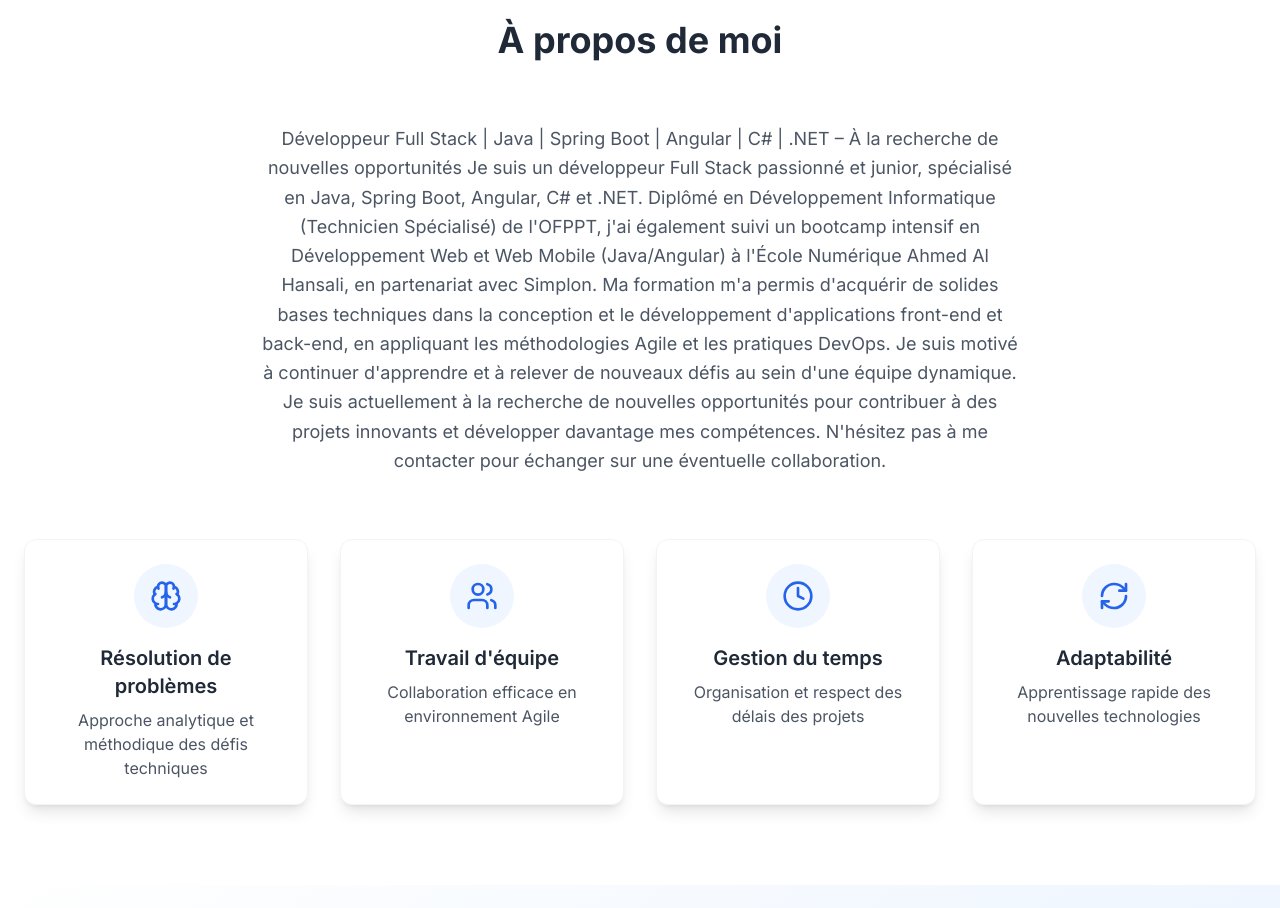
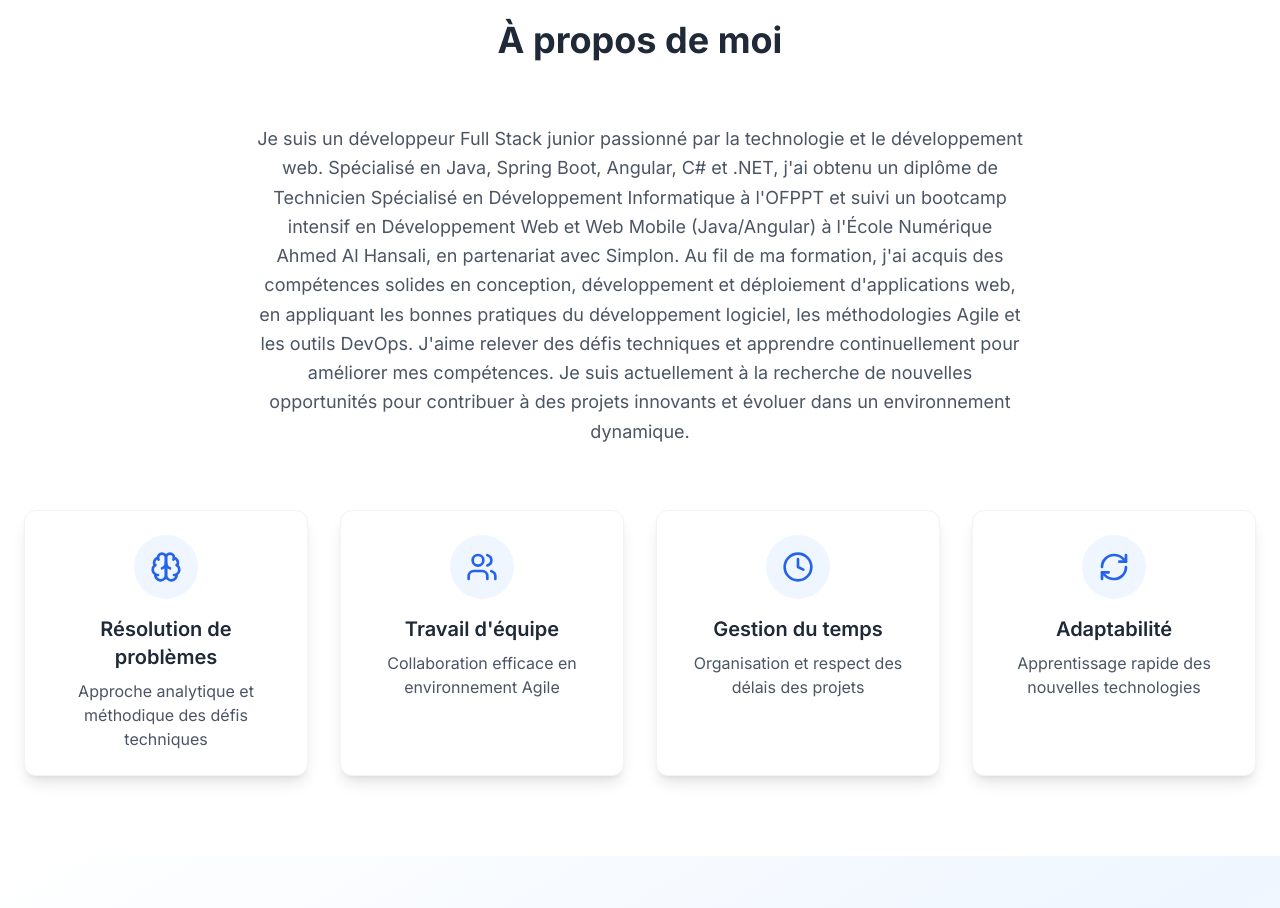
Before and after one commit to nabilsabi01/my-portfolio, a React (Vite) app: page / in a window 1280 px wide. Shown: the part 860-1768 px from the top of the page. Built offline with nearby package versions, Linux system fonts and the light colour scheme.

Commit message:
Update About.tsx

```diff
--- a/src/components/About.tsx
+++ b/src/components/About.tsx
@@ -33,7 +33,8 @@ export default function About() {
         <h2 className="text-4xl font-bold text-center text-gray-800 mb-16">À propos de moi</h2>
         <div className="max-w-3xl mx-auto text-center mb-16">
           <p className="text-lg text-gray-600 leading-relaxed">
-Développeur Full Stack | Java | Spring Boot | Angular | C# | .NET – À la recherche de nouvelles opportunités Je suis un développeur Full Stack passionné et junior, spécialisé en Java, Spring Boot, Angular, C# et .NET. Diplômé en Développement Informatique (Technicien Spécialisé) de l'OFPPT, j'ai également suivi un bootcamp intensif en Développement Web et Web Mobile (Java/Angular) à l'École Numérique Ahmed Al Hansali, en partenariat avec Simplon. Ma formation m'a permis d'acquérir de solides bases techniques dans la conception et le développement d'applications front-end et back-end, en appliquant les méthodologies Agile et les pratiques DevOps. Je suis motivé à continuer d'apprendre et à relever de nouveaux défis au sein d'une équipe dynamique. Je suis actuellement à la recherche de nouvelles opportunités pour contribuer à des projets innovants et développer davantage mes compétences. N'hésitez pas à me contacter pour échanger sur une éventuelle collaboration.</p>
+
+Je suis un développeur Full Stack junior passionné par la technologie et le développement web. Spécialisé en Java, Spring Boot, Angular, C# et .NET, j'ai obtenu un diplôme de Technicien Spécialisé en Développement Informatique à l'OFPPT et suivi un bootcamp intensif en Développement Web et Web Mobile (Java/Angular) à l'École Numérique Ahmed Al Hansali, en partenariat avec Simplon. Au fil de ma formation, j'ai acquis des compétences solides en conception, développement et déploiement d'applications web, en appliquant les bonnes pratiques du développement logiciel, les méthodologies Agile et les outils DevOps. J'aime relever des défis techniques et apprendre continuellement pour améliorer mes compétences. Je suis actuellement à la recherche de nouvelles opportunités pour contribuer à des projets innovants et évoluer dans un environnement dynamique.</p>
         </div>
         <div className="grid grid-cols-1 md:grid-cols-2 lg:grid-cols-4 gap-8">
           {softSkills.map((skill) => (
```
